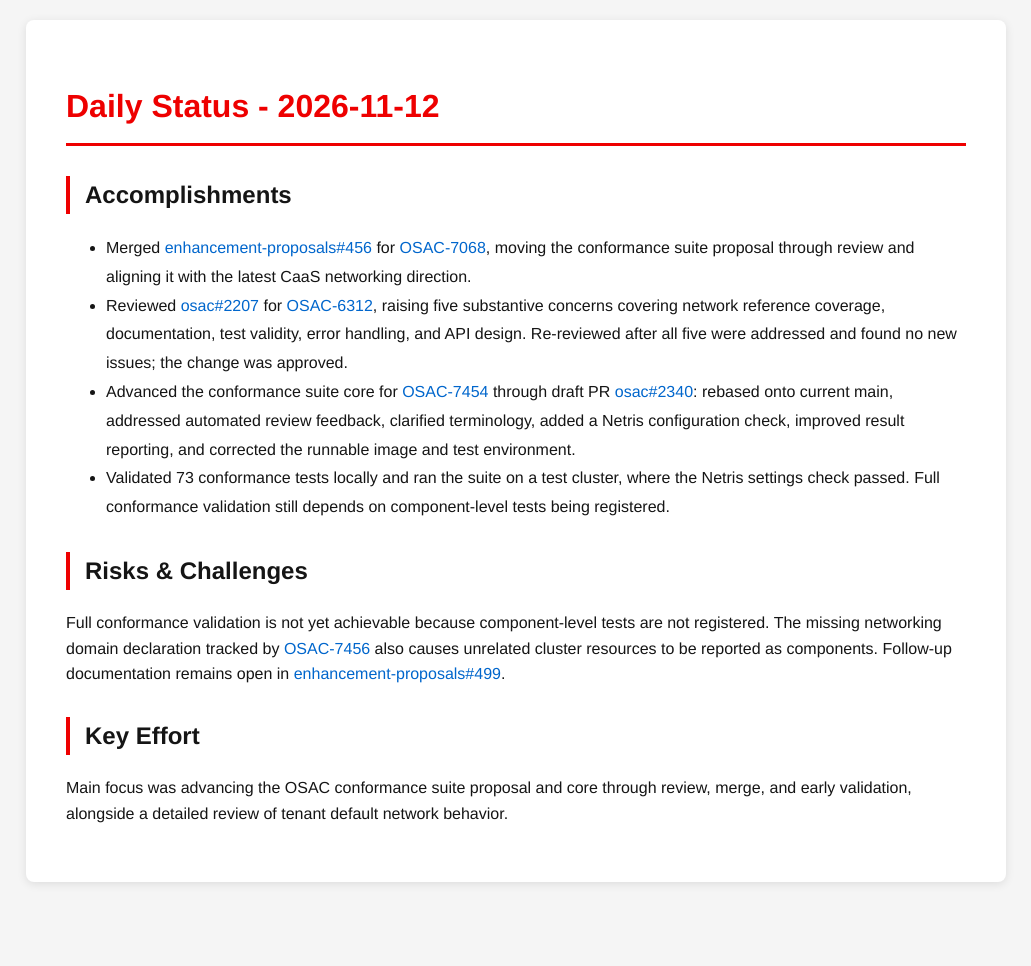
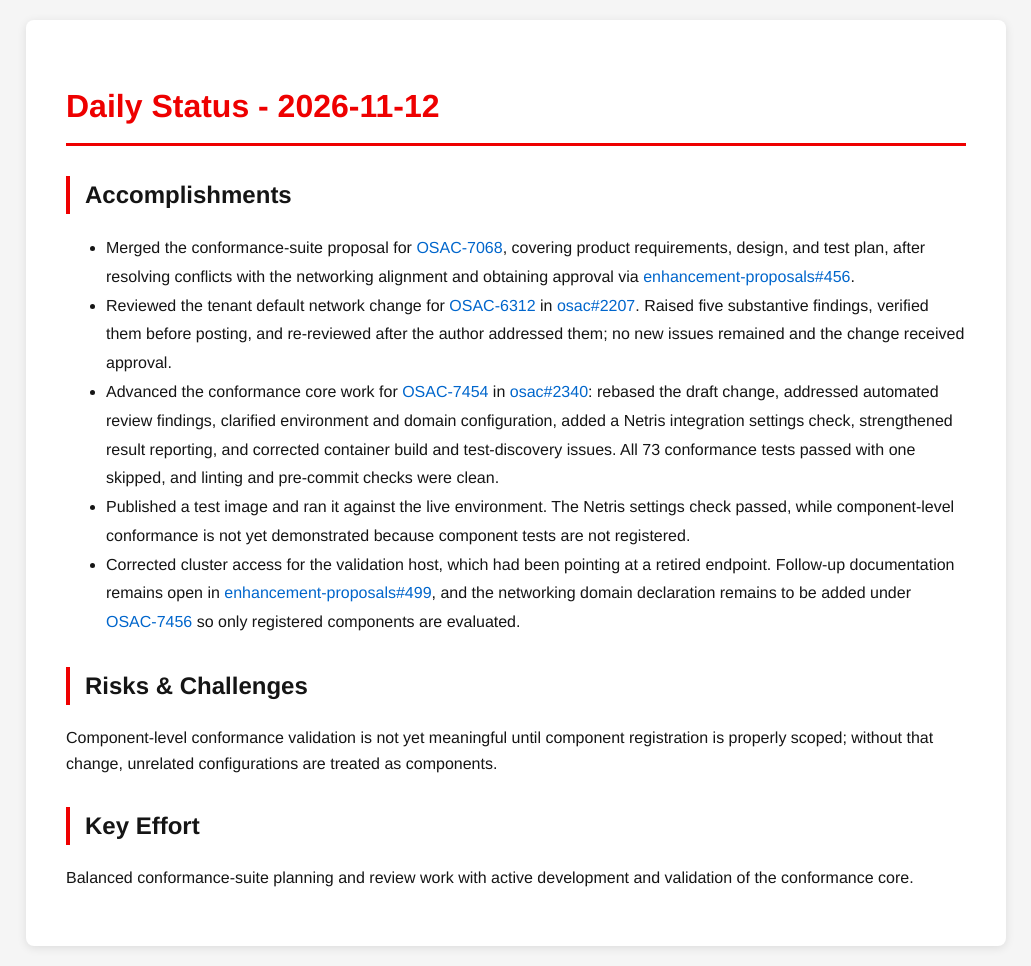
Before and after one commit to tzvatot/daily-status, a Jekyll site: the page built from 2026-11-12.md, in a window 1280 px wide. Shown: the whole page, without its empty margins (124-1155 px from the left). Built offline with Jekyll 4.4.1, drawn with Linux system fonts in a browser that asks for light colours; before the commit the page ends 902 px from its top, so only the background shows below that.

Commit message:
Daily status update - 2026-11-12

```diff
--- a/2026-11-12.md
+++ b/2026-11-12.md
@@ -7,13 +7,14 @@ date: 2026-11-12
 # Daily Status - 2026-11-12
 
 ## Accomplishments
-- Merged [enhancement-proposals#456](https://github.com/osac-project/enhancement-proposals/pull/456) for [OSAC-7068](https://redhat.atlassian.net/browse/OSAC-7068), moving the conformance suite proposal through review and aligning it with the latest CaaS networking direction.
-- Reviewed [osac#2207](https://github.com/osac-project/osac/pull/2207) for [OSAC-6312](https://redhat.atlassian.net/browse/OSAC-6312), raising five substantive concerns covering network reference coverage, documentation, test validity, error handling, and API design. Re-reviewed after all five were addressed and found no new issues; the change was approved.
-- Advanced the conformance suite core for [OSAC-7454](https://redhat.atlassian.net/browse/OSAC-7454) through draft PR [osac#2340](https://github.com/osac-project/osac/pull/2340): rebased onto current main, addressed automated review feedback, clarified terminology, added a Netris configuration check, improved result reporting, and corrected the runnable image and test environment.
-- Validated 73 conformance tests locally and ran the suite on a test cluster, where the Netris settings check passed. Full conformance validation still depends on component-level tests being registered.
+- Merged the conformance-suite proposal for [OSAC-7068](https://redhat.atlassian.net/browse/OSAC-7068), covering product requirements, design, and test plan, after resolving conflicts with the networking alignment and obtaining approval via [enhancement-proposals#456](https://github.com/osac-project/enhancement-proposals/pull/456).
+- Reviewed the tenant default network change for [OSAC-6312](https://redhat.atlassian.net/browse/OSAC-6312) in [osac#2207](https://github.com/osac-project/osac/pull/2207). Raised five substantive findings, verified them before posting, and re-reviewed after the author addressed them; no new issues remained and the change received approval.
+- Advanced the conformance core work for [OSAC-7454](https://redhat.atlassian.net/browse/OSAC-7454) in [osac#2340](https://github.com/osac-project/osac/pull/2340): rebased the draft change, addressed automated review findings, clarified environment and domain configuration, added a Netris integration settings check, strengthened result reporting, and corrected container build and test-discovery issues. All 73 conformance tests passed with one skipped, and linting and pre-commit checks were clean.
+- Published a test image and ran it against the live environment. The Netris settings check passed, while component-level conformance is not yet demonstrated because component tests are not registered.
+- Corrected cluster access for the validation host, which had been pointing at a retired endpoint. Follow-up documentation remains open in [enhancement-proposals#499](https://github.com/osac-project/enhancement-proposals/pull/499), and the networking domain declaration remains to be added under [OSAC-7456](https://redhat.atlassian.net/browse/OSAC-7456) so only registered components are evaluated.
 
 ## Risks & Challenges
-Full conformance validation is not yet achievable because component-level tests are not registered. The missing networking domain declaration tracked by [OSAC-7456](https://redhat.atlassian.net/browse/OSAC-7456) also causes unrelated cluster resources to be reported as components. Follow-up documentation remains open in [enhancement-proposals#499](https://github.com/osac-project/enhancement-proposals/pull/499).
+Component-level conformance validation is not yet meaningful until component registration is properly scoped; without that change, unrelated configurations are treated as components.
 
 ## Key Effort
-Main focus was advancing the OSAC conformance suite proposal and core through review, merge, and early validation, alongside a detailed review of tenant default network behavior.
+Balanced conformance-suite planning and review work with active development and validation of the conformance core.
```
